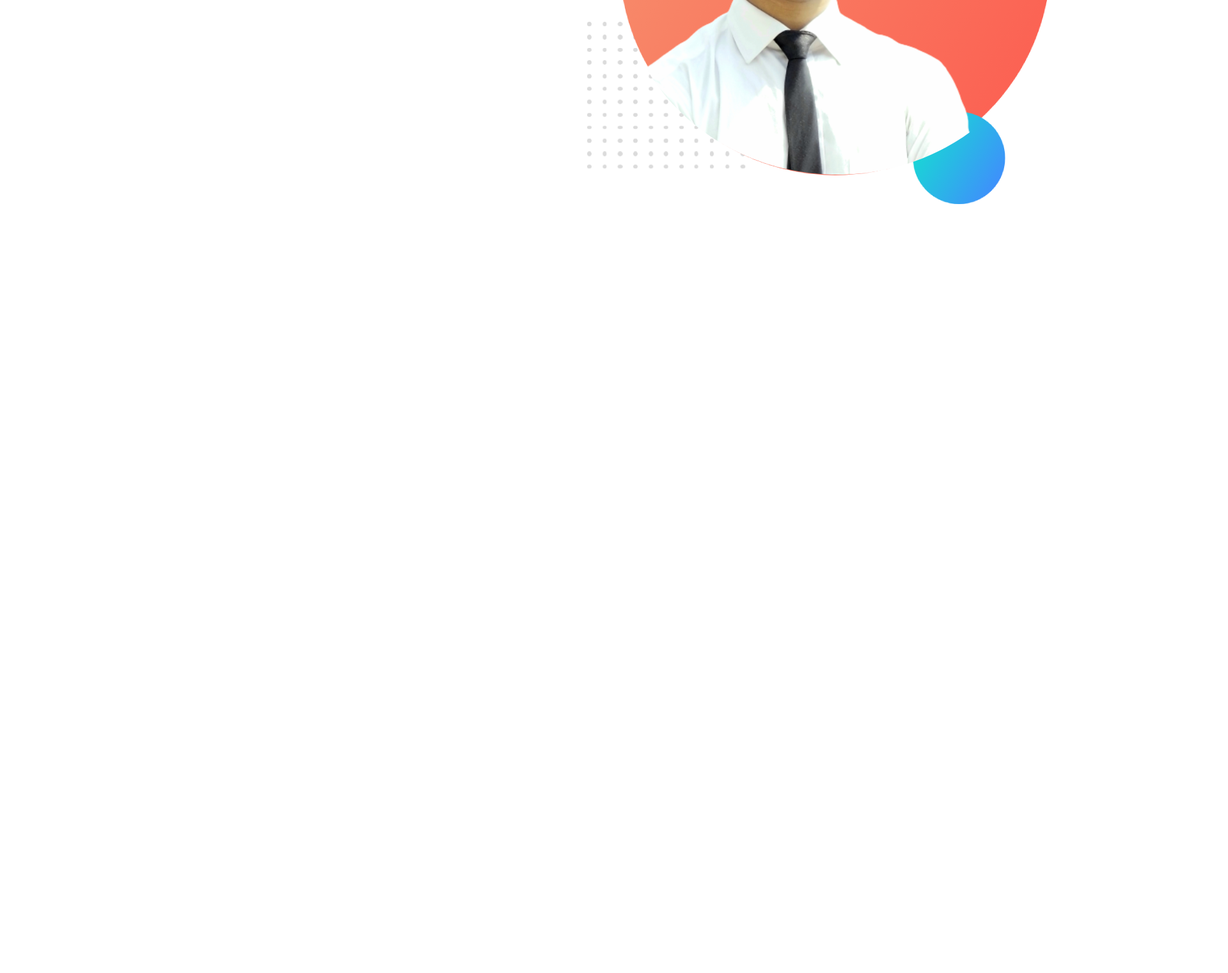
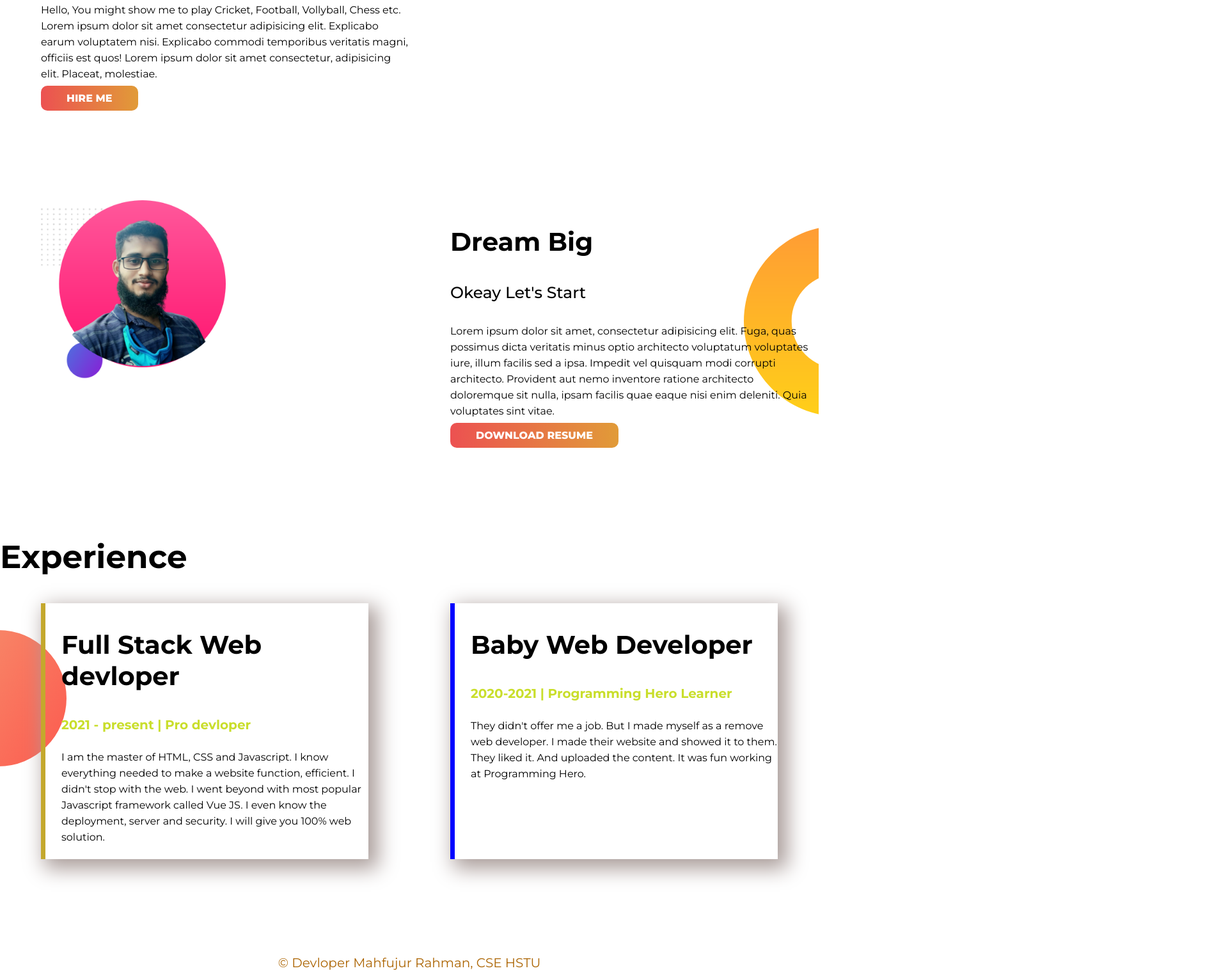
Before and after one commit to Mahfuj-HSTU/first-portfolio, a plain HTML site: page index.html in a window 1280 px wide. Shown: the part 401-1922 px from the top of the page at 64% size, 1920 px wide, since content can reach past the window. Before the commit the page ends 800 px from the top, so only its background shows below. Drawn offline with Linux system fonts and the light colour scheme.

Commit message:
final commit

```diff
--- a/css/style.css
+++ b/css/style.css
@@ -3,28 +3,94 @@ body {
   margin: 0;
   padding: 0;
 }
+.shared {
+  background-repeat: no-repeat;
+  display: flex;
+  margin-bottom: 150px;
+}
 .top-banner {
   background-image: url(../images/top-banner.png);
-  background-repeat: no-repeat;
-  display: flex;
 }
 .upper {
   width: 50%;
   padding-left: 5%;
 }
 .upper h1 {
-  font-size: 40px;
+  font-size: 45px;
+  line-height: 80px;
+}
+.upper h2 {
+  font-weight: 500;
+}
+.upper p {
+  line-height: 25px;
 }
 .upper .name {
   color: #e6b802e9;
-  font-size: 50px;
+  font-size: 55px;
+}
+.upper img {
+  width: 90%;
 }
 
 .link-btn {
   text-transform: uppercase;
   text-decoration: none;
   background-image: linear-gradient(to right, #ec5151, #e19b38);
+  border-radius: 10px;
   color: #ffffff;
   font-weight: 800;
   padding: 10px 40px;
 }
+.aside-banner {
+  background-image: url(../images/dream-bg.png);
+  background-position: right;
+}
+.aside-banner .upper h3 {
+  font-size: 40px;
+}
+.aside-banner .upper h4 {
+  font-size: 25px;
+  font-weight: 500;
+}
+.Experience {
+  background-image: url(../images/exp-bg.png);
+  background-repeat: no-repeat;
+  background-position: left;
+}
+.parrent .child h3 {
+  font-size: 40px;
+}
+.parrent .child h4 {
+  font-size: 20px;
+  color: #c9de2b;
+}
+.parrent .child p {
+  line-height: 25px;
+}
+.parrent {
+  /* background-color: #ffffff; */
+}
+.Experience h2 {
+  font-size: 50px;
+  font-weight: 600;
+}
+.child {
+  width: 40%;
+  margin: 0 5%;
+  padding-left: 25px;
+  box-sizing: border-box;
+  box-shadow: 10px 10px 30px 5px #aa9d9a;
+  height: 400px;
+}
+.border1 {
+  border-left: 7px solid #c4a82d;
+}
+.border2 {
+  border-left: 7px solid blue;
+}
+footer p {
+  text-align: center;
+  color: #ac6503;
+  font-size: 20px;
+}
--- a/index.html
+++ b/index.html
@@ -15,16 +15,18 @@
   </head>
   <body>
     <!-- Banner section start -->
-    <section class="top-banner">
+    <section class="top-banner shared">
       <!-- Banner left aside start -->
       <div class="upper">
         <h1>Welcome to</h1>
         <h1><span class="name">Mahfujur Rahman</span> World</h1>
+        <h2>Become a good Athelater</h2>
         <p>
           Hello, You might show me to play Cricket, Football, Vollyball, Chess
           etc. Lorem ipsum dolor sit amet consectetur adipisicing elit.
           Explicabo earum voluptatem nisi. Explicabo commodi temporibus
-          veritatis magni, officiis est quos!
+          veritatis magni, officiis est quos! Lorem ipsum dolor sit amet
+          consectetur, adipisicing elit. Placeat, molestiae.
         </p>
         <a
           target="_blank"
@@ -39,5 +41,64 @@
       </div>
     </section>
     <!-- banner sectin end -->
+    <!-- mid section start -->
+    <section class="aside-banner shared">
+      <div class="upper">
+        <img src="./images/another_image.png" alt="#" />
+      </div>
+      <div class="upper">
+        <h3>Dream Big</h3>
+        <h4>Okeay Let's Start</h4>
+        <p>
+          Lorem ipsum dolor sit amet, consectetur adipisicing elit. Fuga, quas
+          possimus dicta veritatis minus optio architecto voluptatum voluptates
+          iure, illum facilis sed a ipsa. Impedit vel quisquam modi corrupti
+          architecto. Provident aut nemo inventore ratione architecto doloremque
+          sit nulla, ipsam facilis quae eaque nisi enim deleniti. Quia
+          voluptates sint vitae.
+        </p>
+        <a
+          target="_blank"
+          class="link-btn"
+          href="https://www.linkedin.com/in/mahfujur-rahman-24a4a717a/"
+          >Download resume</a
+        >
+      </div>
+    </section>
+    <!-- mid section end -->
+
+    <!-- Experience section start -->
+    <section class="Experience">
+      <h2>Experience</h2>
+      <div class="parrent shared">
+        <div class="child border1">
+          <h3>Full Stack Web devloper</h3>
+          <h4>2021 - present | Pro devloper</h4>
+          <p>
+            I am the master of HTML, CSS and Javascript. I know everything
+            needed to make a website function, efficient. I didn't stop with the
+            web. I went beyond with most popular Javascript framework called Vue
+            JS. I even know the deployment, server and security. I will give you
+            100% web solution.
+          </p>
+        </div>
+        <div class="child border2">
+          <h3>Baby Web Developer</h3>
+          <h4>2020-2021 | Programming Hero Learner</h4>
+          <p>
+            They didn't offer me a job. But I made myself as a remove web
+            developer. I made their website and showed it to them. They liked
+            it. And uploaded the content. It was fun working at Programming
+            Hero.
+          </p>
+        </div>
+      </div>
+    </section>
+    <!-- Experience section end -->
+    <!-- footer start -->
+    <footer>
+      <p>&copy Devloper Mahfujur Rahman, CSE HSTU</p>
+    </footer>
+    <!-- footer end -->
   </body>
 </html>
```
